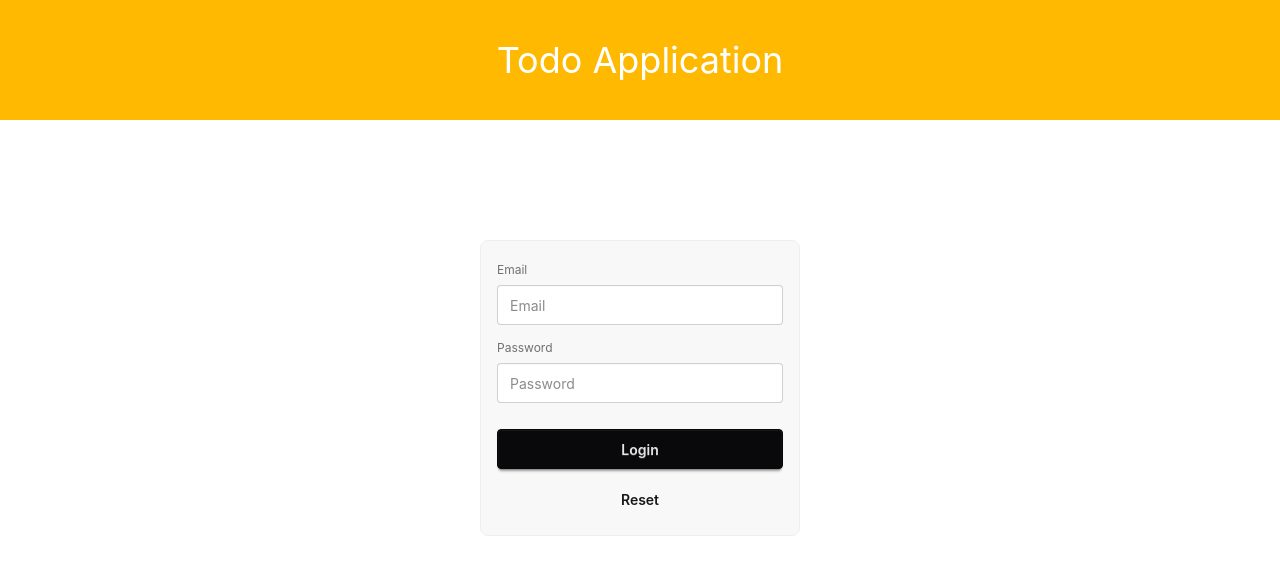
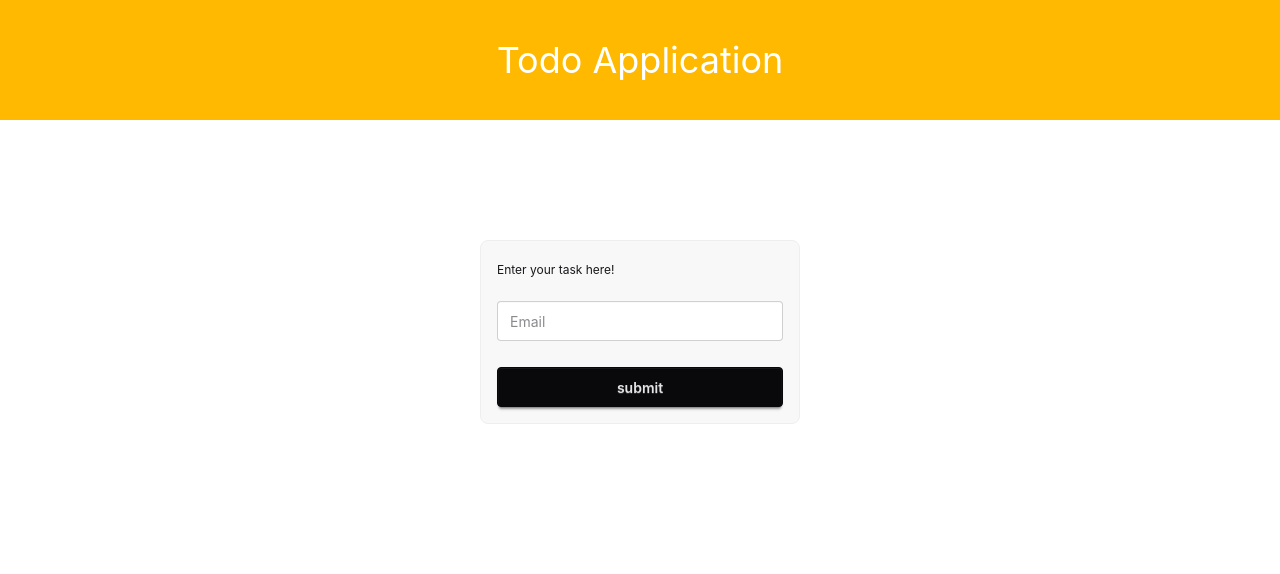
Before and after one commit to JoynobJhorna/DATABASE, a React (Vite) app in the folder vite-project/: page / in a window 1280 px wide. Shown: the top 574 px of the page. Built offline with nearby package versions, Linux system fonts and the light colour scheme.

Commit message:
update console

```diff
--- a/vite-project/src/App.jsx
+++ b/vite-project/src/App.jsx
@@ -6,6 +6,13 @@ import './App.css'
 
 
 function App() {
+  const [task,setTask] = useState("")
+
+  const handleClick = (e) =>{
+    e.preventDefault()
+  console.log(task)
+  }
+
 
 
   return (
@@ -13,20 +20,12 @@ function App() {
     <h1 className='text-4xl py-10 mb-30 bg-amber-400 text-white text-center '>Todo Application</h1>
       <form className="fieldset bg-base-200 border-base-300 rounded-box w-xs border p-4 mx-auto">
   <fieldset className="fieldset">
-    <label className="label">Email</label>
-    <input type="email" className="input validator" placeholder="Email" required />
+    <label className="task-4xl mb-4">Enter your task here!</label>
+    <input onChange={(e)=>setTask(e.target.value)} type="text" className="input validator" placeholder="Email" required />
     <p className="validator-hint hidden">Required</p>
   </fieldset>
-
-  <label className="fieldset">
-    <span className="label">Password</span>
-    <input type="password" className="input validator" placeholder="Password" required />
-    <span className="validator-hint hidden">Required</span>
-  </label>
-
-  <button className="btn btn-neutral mt-4" type="submit">Login</button>
-  <button className="btn btn-ghost mt-1" type="reset">Reset</button>
-</form>
+  <button onClick={handleClick} className="btn btn-neutral mt-4" type="submit">submit</button>
+  </form>
     </>
   )
 }
```
